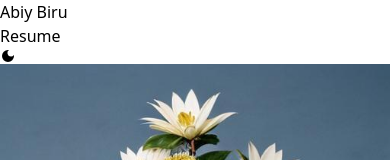
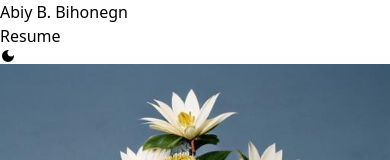
Before and after one commit to Orion777-cmd/portfolio, a React (Vite) app in the folder Portfolio-website/: page / in a window 390 px wide. Shown: the top 160 px of the page. Built offline with nearby package versions, Linux system fonts and the light colour scheme.

Commit message:
fixed responsiveness issues

```diff
--- a/Portfolio-website/src/components/header.component.tsx
+++ b/Portfolio-website/src/components/header.component.tsx
@@ -4,9 +4,9 @@ import { useDarkMode} from "../context/darkmode.context";
 const Header = () => {
     const {darkMode, setDarkMode} = useDarkMode();
     return (
-        <div className="mx-auto pt-10 w-4/5 header flex justify-between items-center ">
-          <h1 className='text-4xl bold'>Abiy Biru</h1>
-          <div className=' w-1/4  flex items-center justify-between'>
+        <div className="mx-auto pt-10 w-4/5 header flex flex-col lg:flex-row justify-between items-center ">
+          <h1 className='text-4xl bold'>Abiy B. Bihonegn</h1>
+          <div className=' w-2/5  flex items-center justify-around'>
             <a href="" className='text-bold text-4xl '>Resume</a>
             {darkMode ?  <CiLight className="text-2xl" onClick={() => setDarkMode(!darkMode)} /> : <MdDarkMode className="text-2xl" onClick={() => setDarkMode(!darkMode)} />}
           </div>
```
